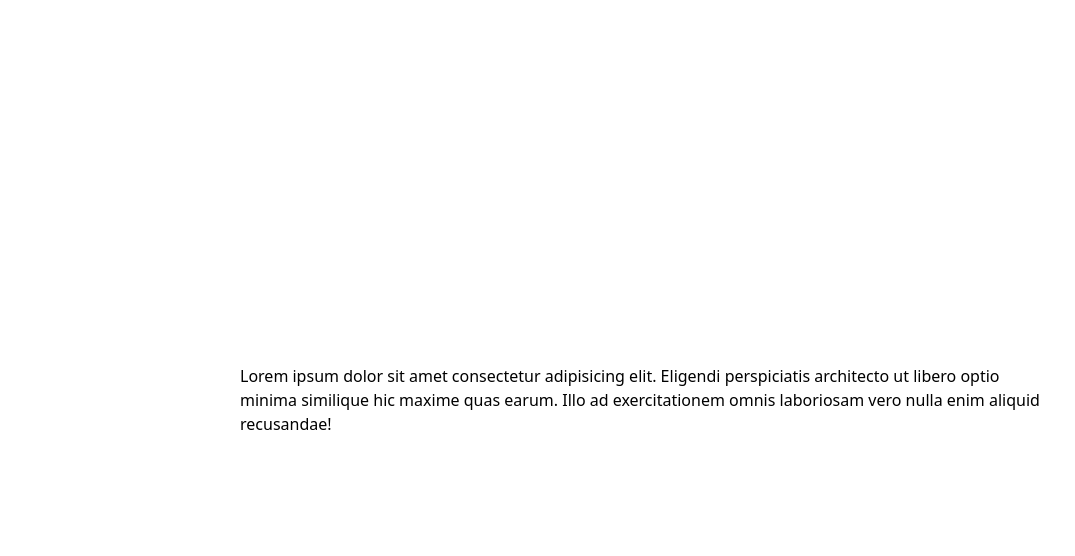
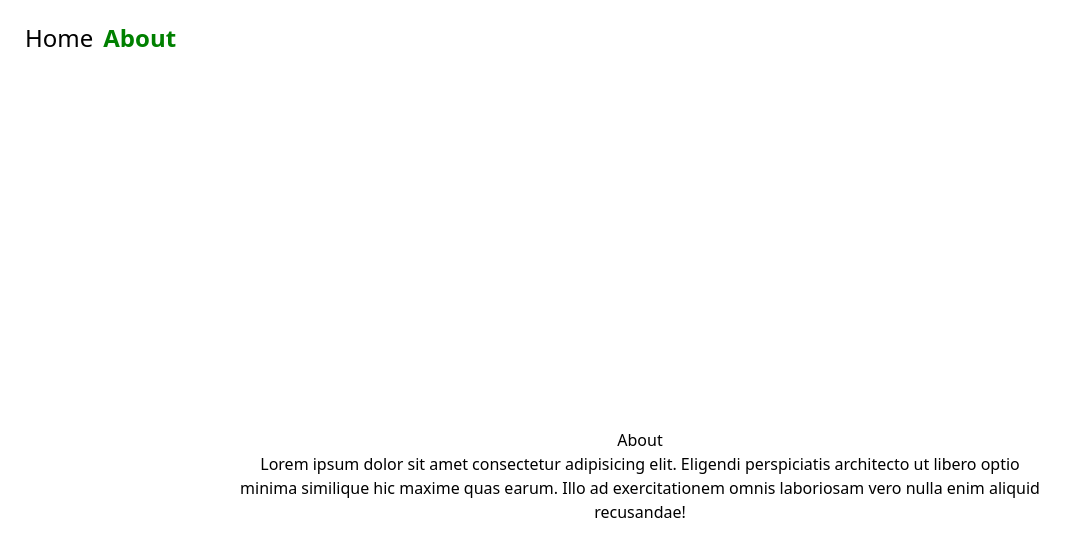
Before and after one commit to adaji025/vue-sidebar, a Vue app: page /about in a window 1280 px wide. Shown: the top 556 px of the page, without its empty margins (0-1075 px from the left). Built offline with nearby package versions, Linux system fonts and the light colour scheme.

Commit message:
replaced anchor tag with RouterLink

```diff
--- a/src/App.vue
+++ b/src/App.vue
@@ -1,9 +1,28 @@
 <script setup>
-import {RouterView} from "vue-router";
+import { RouterView, RouterLink } from "vue-router";
 </script>
 
 <template>
   <main>
+    <div class="links">
+      <RouterLink active-class="active" to="/">Home</RouterLink>
+      <RouterLink active-class="active" to="/about">About</RouterLink>
+    </div>
     <RouterView />
   </main>
 </template>
+
+<style scoped>
+.links {
+  padding: 20px;
+  font-size: 24px;
+}
+
+.links a {
+  margin: 0 5px;
+}
+.active {
+  font-weight: bold;
+  color: green;
+}
+</style>
--- a/src/style.css
+++ b/src/style.css
@@ -1,3 +1,13 @@
 @tailwind base;
 @tailwind components;
 @tailwind utilities;
+
+.container {
+  height: 100vh;
+  display: flex;
+  align-items: center;
+  justify-content: center;
+  flex-direction: column;
+  max-width: 800px;
+  margin: 0 auto;
+}
--- a/src/views/AboutView.vue
+++ b/src/views/AboutView.vue
@@ -2,13 +2,20 @@
 export default {};
 </script>
 
-<template lang="">
-  <div class="container">
-    Lorem ipsum dolor sit amet consectetur adipisicing elit. Eligendi
-    perspiciatis architecto ut libero optio minima similique hic maxime quas
-    earum. Illo ad exercitationem omnis laboriosam vero nulla enim aliquid
-    recusandae!
-  </div>
+<template>
+  <main class="container">
+    <h1>About</h1>
+    <p>
+      Lorem ipsum dolor sit amet consectetur adipisicing elit. Eligendi
+      perspiciatis architecto ut libero optio minima similique hic maxime quas
+      earum. Illo ad exercitationem omnis laboriosam vero nulla enim aliquid
+      recusandae!
+    </p>
+  </main>
 </template>
 
-<style lang=""></style>
+<style>
+p {
+  text-align: center;
+}
+</style>
--- a/src/views/HomeView.vue
+++ b/src/views/HomeView.vue
@@ -7,10 +7,6 @@ const cars = ref(carsData);
 
 <template>
   <main class="container">
-    <div class="links">
-      <a href="/">Home</a>
-      <a href="/about">About</a>
-    </div>
     <h1>Our cars</h1>
     <div class="cards">
       <div v-for="car in cars" :key="car.id" class="card">
@@ -21,16 +17,7 @@ const cars = ref(carsData);
   </main>
 </template>
 
-<style >
-.container {
-  height: 100vh;
-  display: flex;
-  align-items: center;
-  justify-content: center;
-  flex-direction: column;
-  max-width: 800px;
-  margin: 0 auto;
-}
+<style scoped>
 .cards {
   display: flex;
   width: 1000px;
@@ -47,14 +34,6 @@ const cars = ref(carsData);
   cursor: pointer;
   margin-bottom: 20px;
 }
-
-.links {
-  padding: 20px;
-}
-
-.links a {
-  margin: 0 5px;
-}
 </style>
 
 <style lang=""></style>
```
